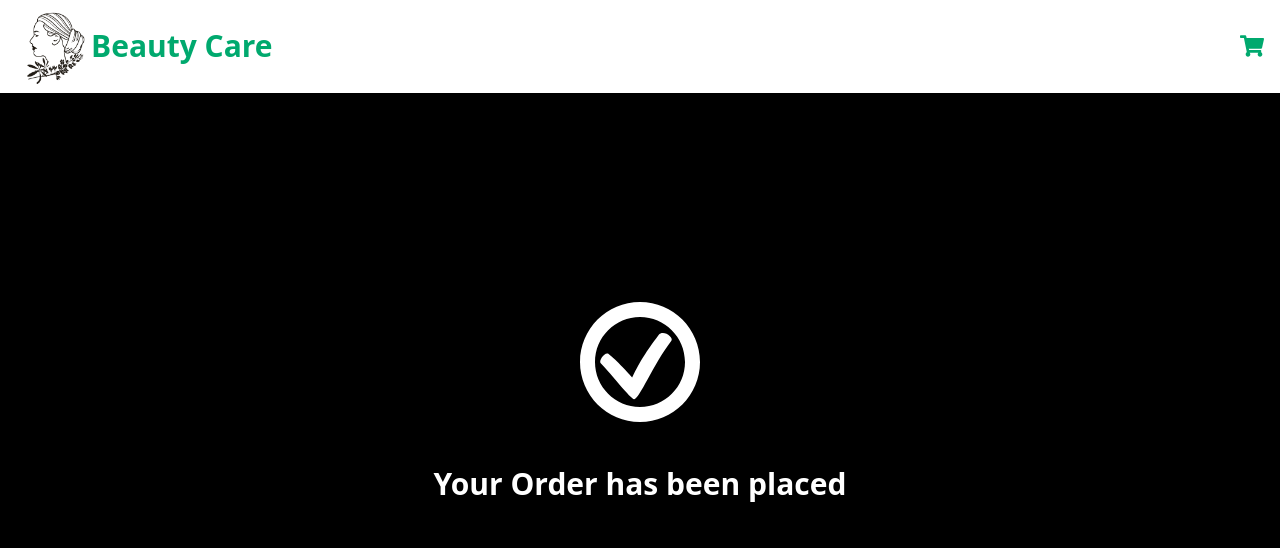
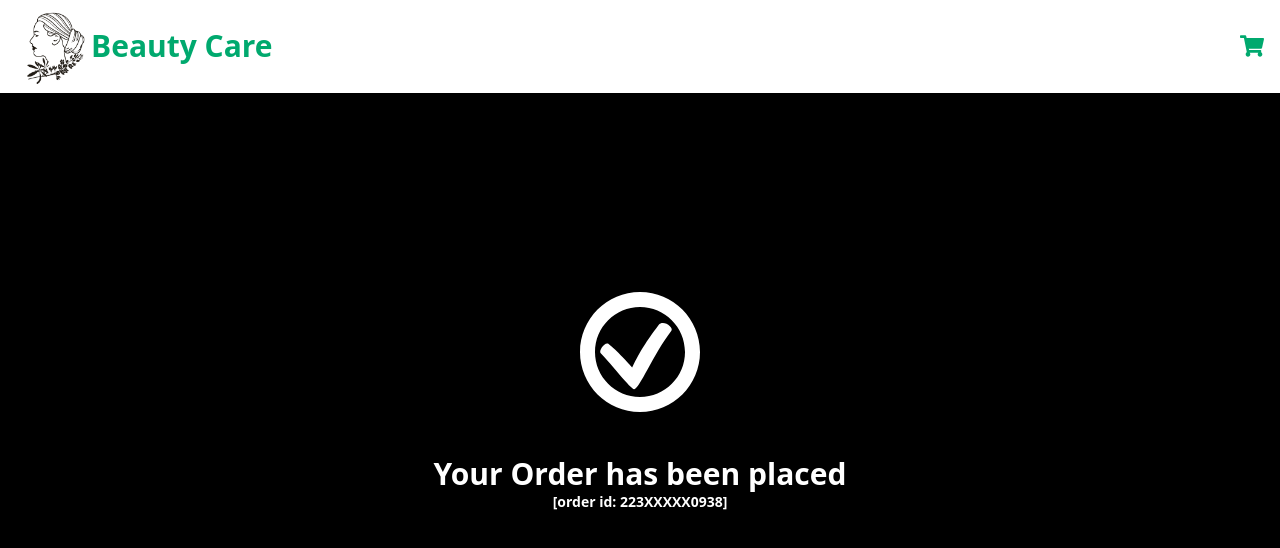
Before and after one commit to JAI-VINOD-GIT/ecommerce-cart, a Next.js app: page /Checkout in a window 1280 px wide. Shown: the top 548 px of the page. Built offline with nearby package versions, Linux system fonts and the light colour scheme.

Commit message:
fix: order page

```diff
--- a/app/Checkout/page.tsx
+++ b/app/Checkout/page.tsx
@@ -2,9 +2,15 @@
 import { useState, useEffect } from "react";
 import { GiConfirmed } from "react-icons/gi";
 
-
 const Loading = () => {
-  return <div className="loading w-36">Loading...</div>;
+  return (
+    <div className="flex flex-col items-center justify-center h-screen">
+      <div className="loading w-36">Loading...</div>
+      <div className="text-2xl main-content font-bold mt-4">
+        Processing Payment...
+      </div>
+    </div>
+  );
 };
 
 const PaymentSuccessAnimation = () => {
@@ -13,14 +19,16 @@ const PaymentSuccessAnimation = () => {
       {" "}
       <GiConfirmed className="text-9xl mx-auto mb-10" />
       <div className="text-3xl main-content font-bold">
-        Your Order has been placed
+        Your Order has been placed{" "}
+        <p className="text-sm text-center text-white-400/50">
+          [order id: 223XXXXX0938]
+        </p>
       </div>
     </div>
   );
 };
 
 function Checkout() {
-
   const [isLoading, setIsLoading] = useState(true);
   const [isPaymentSuccess, setIsPaymentSuccess] = useState(false);
 
```
